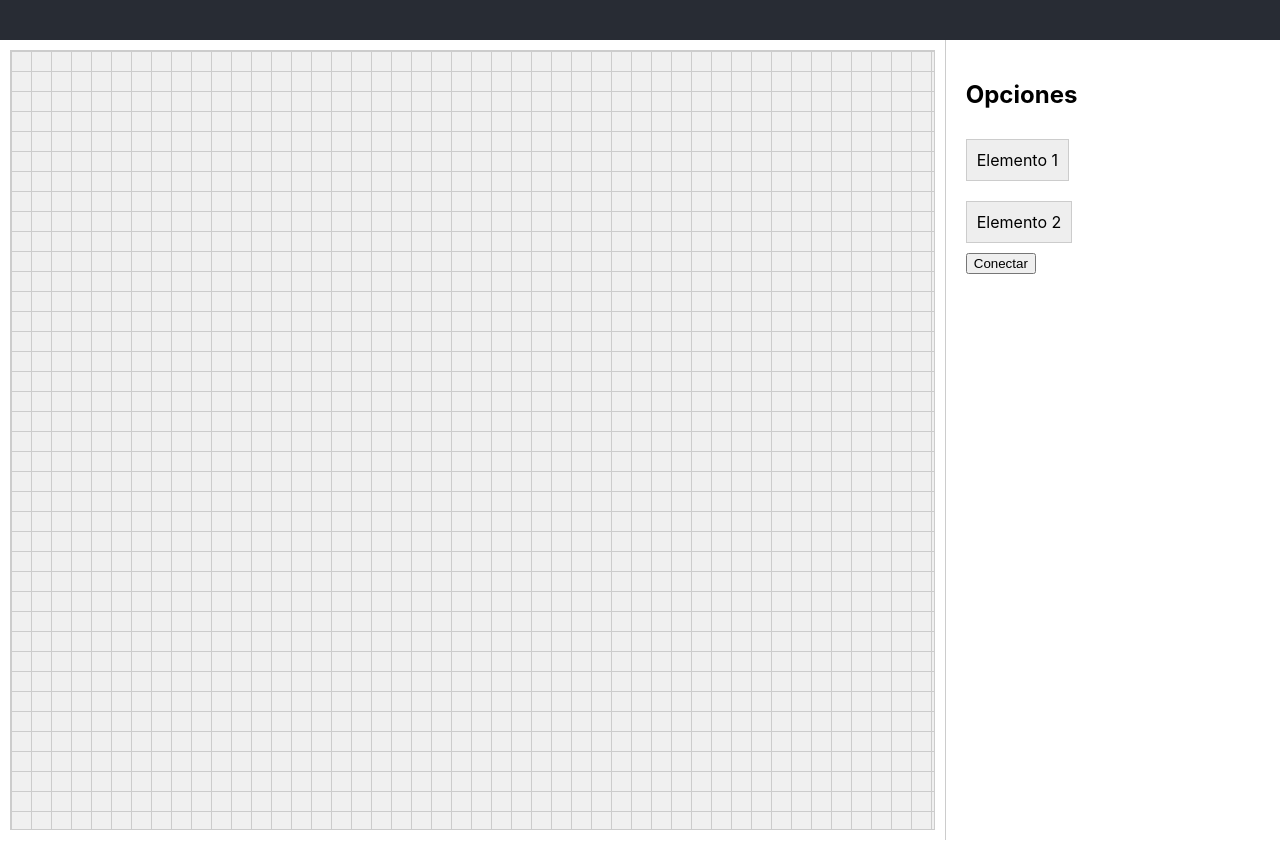
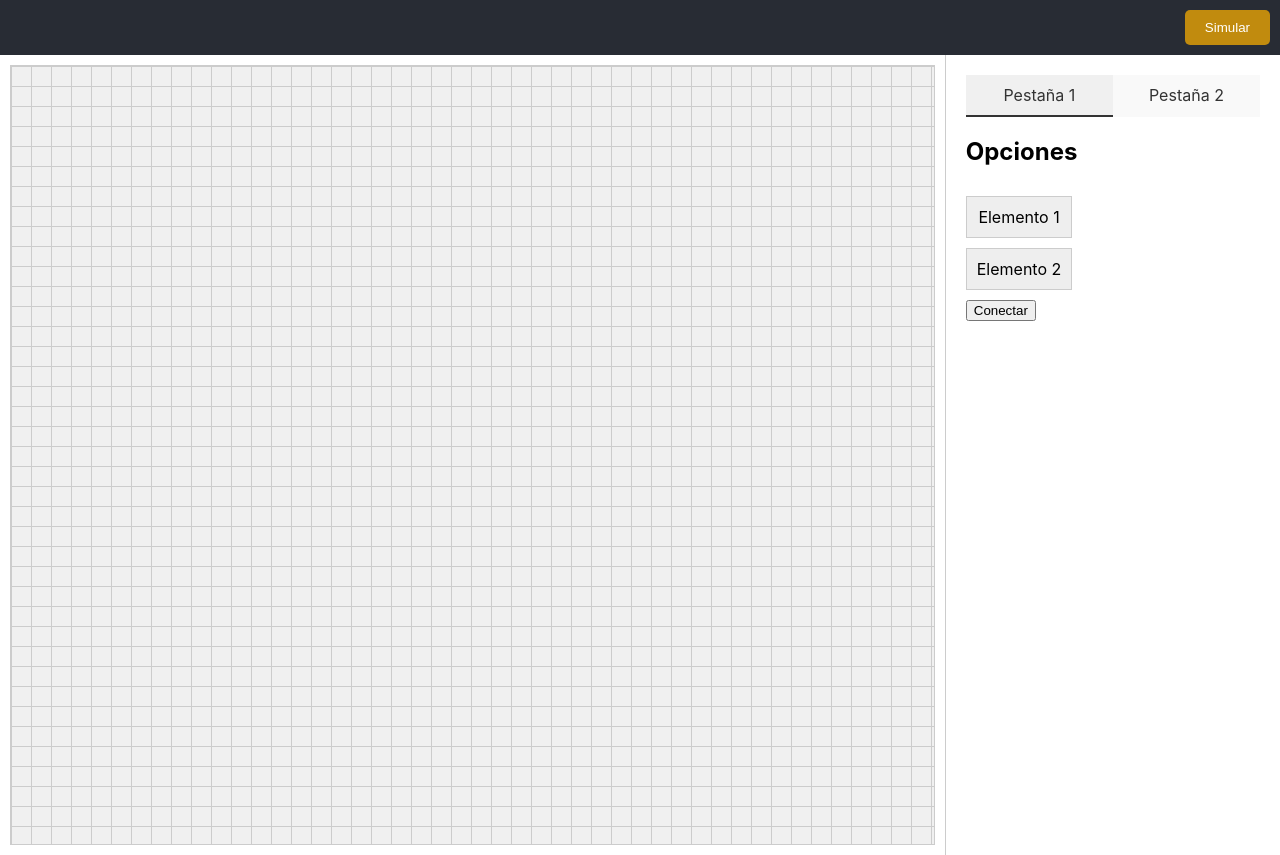
Before and after one commit to Nachowo/ANNarchyGUI, a React (Create React App) app in the folder annarchygui/: page / in a window 1280 px wide. Built offline with nearby package versions, Linux system fonts and the light colour scheme.

Commit message:
Corregido error al hacer conexiones

```diff
--- a/annarchygui/src/App.css
+++ b/annarchygui/src/App.css
@@ -7,10 +7,28 @@
 .App-header {
   background-color: #282c34;
   padding: 20px;
-  color: white;
+  display: flex;
+  justify-content: flex-end;
+  padding: 10px;
 }
 
 .App-body {
   display: flex;
   height: 100vh;
 }
+
+.buttonHeader {
+  margin-left: 20px;
+  background-color: #c18b0e;
+  color: white;
+  padding: 10px 20px;
+  border: none;
+  border-radius: 5px;
+}
+.Lienzo.connecting-mode {
+  cursor: crosshair; /* Cambia el cursor cuando está en modo conectar */
+}
+
+.dropped-item.connecting-mode {
+  cursor: crosshair; /* Cambia el cursor cuando está en modo conectar */
+}
--- a/annarchygui/src/App.js
+++ b/annarchygui/src/App.js
@@ -6,22 +6,20 @@ import ContextMenu from './ContextMenu';
 
 function App() {
   const [isConnecting, setIsConnecting] = useState(false); // Estado para modo conexión
-  const [hasConnectionBeenMade, setHasConnectionBeenMade] = useState(false); // Estado para conexión realizada
 
   const handleConnectToggle = () => {
-    // Cambiar estado de conexión
     setIsConnecting(true);
-    setHasConnectionBeenMade(false);
+    document.body.style.cursor = 'crosshair'; // Cambia el cursor al
     console.log(`Modo conexión: true`);
   };
 
   return (
     <div className="App">
       <header className="App-header">
-
+        <button className='buttonHeader'>Simular</button>
       </header>
       <div className="App-body">
-        <Lienzo isConnecting={[isConnecting,hasConnectionBeenMade]} />
+        <Lienzo isConnecting={[isConnecting, setIsConnecting]} />
         <Sidebar onConnectToggle={handleConnectToggle} />
       </div>
     </div>
--- a/annarchygui/src/ContextMenu.js
+++ b/annarchygui/src/ContextMenu.js
@@ -1,12 +1,13 @@
 import React from 'react';
-import './ContextMenu.css';
+import './ContextMenu.css'; // Asegúrate de tener estilos para el menú
 
-function ContextMenu({ x, y, onClose, onDelete }) {
+function ContextMenu({ x, y, onClose }) {
   return (
-    <div className="context-menu" style={{ top: `${y}px`, left: `${x}px` }}>
+    <div className="context-menu" style={{ top: y, left: x }}>
       <ul>
-        <li onClick={onDelete}>Eliminar Elemento</li> {/* Opción para eliminar */}
-        <li onClick={onClose}>Cerrar</li>
+        <li onClick={() => { console.log('Opción 1 seleccionada'); onClose(); }}>Opción 1</li>
+        <li onClick={() => { console.log('Opción 2 seleccionada'); onClose(); }}>Opción 2</li>
+        <li onClick={() => { console.log('Opción 3 seleccionada'); onClose(); }}>Opción 3</li>
       </ul>
     </div>
   );
--- a/annarchygui/src/Lienzo.js
+++ b/annarchygui/src/Lienzo.js
@@ -2,14 +2,13 @@ import React, { useState, useEffect } from 'react';
 import './Lienzo.css';
 import ContextMenu from './ContextMenu'; // Importa el menú contextual
 
-function Lienzo({ isConnecting: [isConnecting, hasConnectionBeenMade]}) {
+function Lienzo({ isConnecting: [isConnecting, setIsConnecting] }) {
   const [items, setItems] = useState([]);
   const [draggedItemIndex, setDraggedItemIndex] = useState(null);
   const [nextId, setNextId] = useState(1);  // Contador para los IDs
   const [contextMenu, setContextMenu] = useState({ visible: false, x: 0, y: 0, itemId: null });
   const [selectedItems, setSelectedItems] = useState([]); // Para almacenar elementos seleccionados
   const [connections, setConnections] = useState([]); // Para almacenar pares de conexiones
-  const num = 0;
 
   const handleDragOver = (event) => {
     event.preventDefault();
@@ -86,14 +85,14 @@ function Lienzo({ isConnecting: [isConnecting, hasConnectionBeenMade]}) {
   };
 
   useEffect(() => {
-    if (selectedItems.length === 2 && !hasConnectionBeenMade) {
-      // Guarda la conexión y resetea la selección
+    if (selectedItems.length === 2) {
       setConnections((prevConnections) => [...prevConnections, selectedItems]);
-      console.log(`Conexión de ${selectedItems[0].id} a ${selectedItems[1].id}`);
-      hasConnectionBeenMade = true;
+      // Desactiva el modo conexión
+      setIsConnecting(false); // Asegúrate de que esto cambie el estado en App.js
       setSelectedItems([]);
+      document.body.style.cursor = 'default'; // Restablece el cursor
     }
-  }, [selectedItems, hasConnectionBeenMade]);
+  }, [selectedItems]);
 
   useEffect(() => {
     // Este efecto se ejecuta cuando cambia el estado connections
@@ -101,13 +100,16 @@ function Lienzo({ isConnecting: [isConnecting, hasConnectionBeenMade]}) {
   }, [connections]);
 
   return (
-    <div className="Lienzo" onDragOver={handleDragOver} onDrop={handleDrop}>
+    <div
+      className={`Lienzo`} // Aplica la clase cuando esté en modo conectar
+      onDragOver={handleDragOver}
+      onDrop={handleDrop}
+    >
       <div className="items">
-
         {items.map((item, index) => (
           <div
             key={item.id}  // Usa el ID como clave
-            className={`dropped-item ${isConnecting ? 'connecting' : ''}`} // Cambia el estilo si está en modo conexión
+            className={`dropped-item ${isConnecting ? 'connecting-mode' : ''}`} // Cambia el estilo si está en modo conexión
             draggable
             onDragStart={(event) => handleDragStartExisting(event, index)}  // Permitir arrastrar de nuevo usando el índice
             onContextMenu={(event) => handleContextMenu(event, item.id)}  // Manejar el clic derecho
@@ -119,20 +121,15 @@ function Lienzo({ isConnecting: [isConnecting, hasConnectionBeenMade]}) {
         ))}
         {
           connections.map((connection, index) => (
-            console.log("coordenadas del primer punto x1: ", items.find(item => item.id === connection[0].id).x),
-            console.log("coordenadas del primer punto y1: ", items.find(item => item.id === connection[0].id).y),
             <svg key={index} className="connection">
               <line
-
                 x1={items.find(item => item.id === connection[0].id).x + 50}  // X del primer elemento
                 y1={items.find(item => item.id === connection[0].id).y + 25}  // Y del primer elemento
                 x2={items.find(item => item.id === connection[1].id).x + 50}  // X del segundo elemento
                 y2={items.find(item => item.id === connection[1].id).y + 25}  // Y del segundo elemento
                 stroke='black'
                 strokeWidth='2'
-
               />
-
             </svg>
           ))
         }
--- a/annarchygui/src/Sidebar.css
+++ b/annarchygui/src/Sidebar.css
@@ -15,3 +15,34 @@
   padding: 10px;
   cursor: grab;
 }
+
+.headerSidebar {
+  display: flex; /* Asegura que las pestañas estén alineadas horizontalmente */
+  justify-content: space-around; /* Ajusta la separación entre las pestañas */
+  list-style: none; /* Elimina los puntos de la lista */
+  padding: 0;
+  margin: 0;
+  width: 100%;
+  background-color: #f9f9f9;
+}
+
+.headerSidebar li {
+  flex: 1; /* Asegura que las pestañas ocupen el mismo espacio */
+  text-align: center;
+  margin: 0;
+}
+
+.headerSidebar a {
+  display: block; /* Necesario para que el ancho y el padding funcionen correctamente */
+  text-decoration: none;
+  color: #333;
+  padding: 10px 0; /* Espacio alrededor del texto */
+  border-bottom: 2px solid transparent; /* Línea inferior que se verá en la pestaña activa */
+  cursor: pointer;
+  width: 100%;
+}
+
+.headerSidebar li.active a {
+  background-color: #f0f0f0;
+  border-bottom: 2px solid #333; /* Resalta la pestaña activa */
+}
--- a/annarchygui/src/Sidebar.js
+++ b/annarchygui/src/Sidebar.js
@@ -1,14 +1,28 @@
-import React from 'react';
+import React, { useState } from 'react';
 import './Sidebar.css';
 
 function Sidebar({ onConnectToggle }) {
+  const [activeTab, setActiveTab] = useState('Pestaña 1');
+
   const handleDragStart = (event, itemType) => {
     event.dataTransfer.setData('itemType', itemType);
   };
 
   return (
     <div className="Sidebar" id="sidebar">
+      <ul className="headerSidebar">
+        <li className={activeTab === 'Pestaña 1' ? 'active' : ''}>
+          <a onClick={() => setActiveTab('Pestaña 1')}>Pestaña 1</a>
+        </li>
+        <li className={activeTab === 'Pestaña 2' ? 'active' : ''}>
+          <a onClick={() => setActiveTab('Pestaña 2')}>Pestaña 2</a>
+        </li>
+      </ul>
+
       <h2>Opciones</h2>
+
+      {activeTab === 'Pestaña 1' && (
+        <div>
           <div
             className="draggable-item"
             draggable
@@ -23,6 +37,28 @@ function Sidebar({ onConnectToggle }) {
           >
             Elemento 2
           </div>
+        </div>
+      )}
+
+      {activeTab === 'Pestaña 2' && (
+        <div>
+          <div
+            className="draggable-item"
+            draggable
+            onDragStart={(event) => handleDragStart(event, 'Elemento 3')}
+          >
+            Elemento 3
+          </div>
+          <div
+            className="draggable-item"
+            draggable
+            onDragStart={(event) => handleDragStart(event, 'Elemento 4')}
+          >
+            Elemento 4
+          </div>
+        </div>
+      )}
+
       <button onClick={onConnectToggle}>Conectar</button>
     </div>
   );
```
Also changed, not shown: annarchygui/src/Lienzo.css (line endings or trailing spaces). Lines whose indentation alone changed are shown as unchanged.
